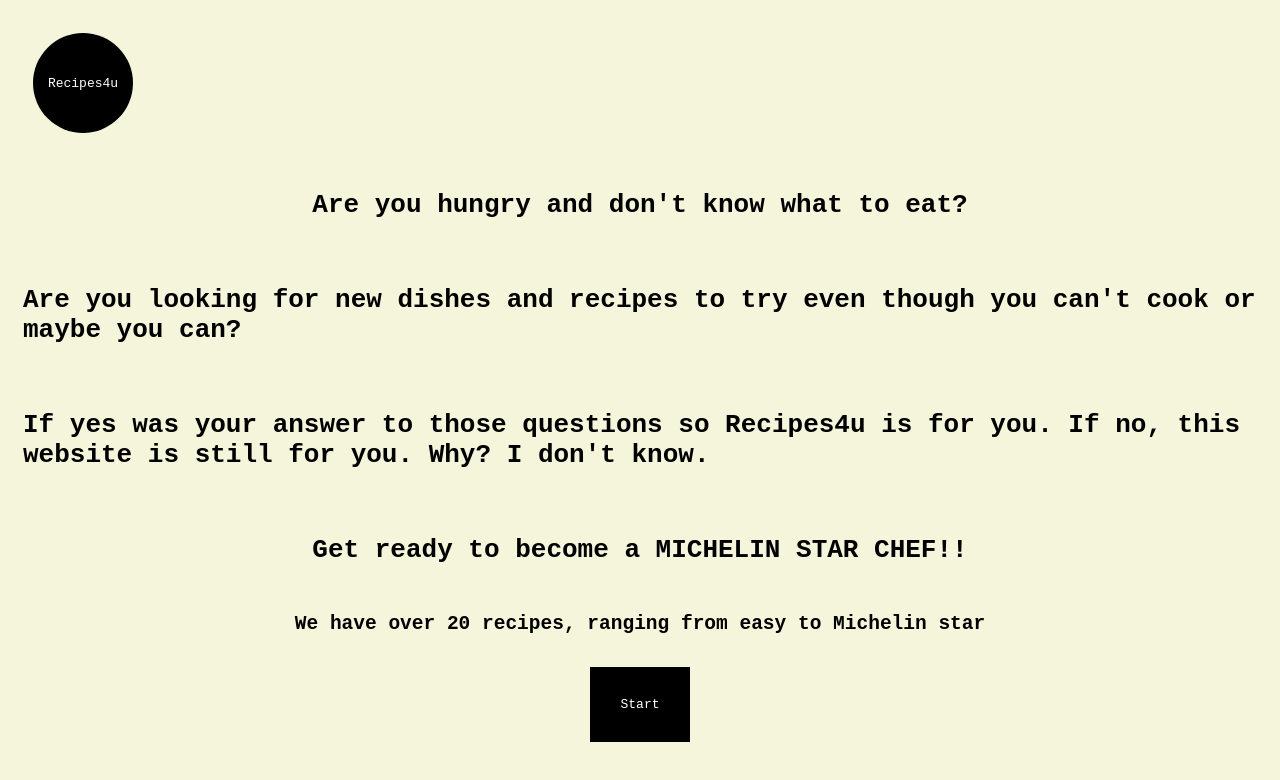
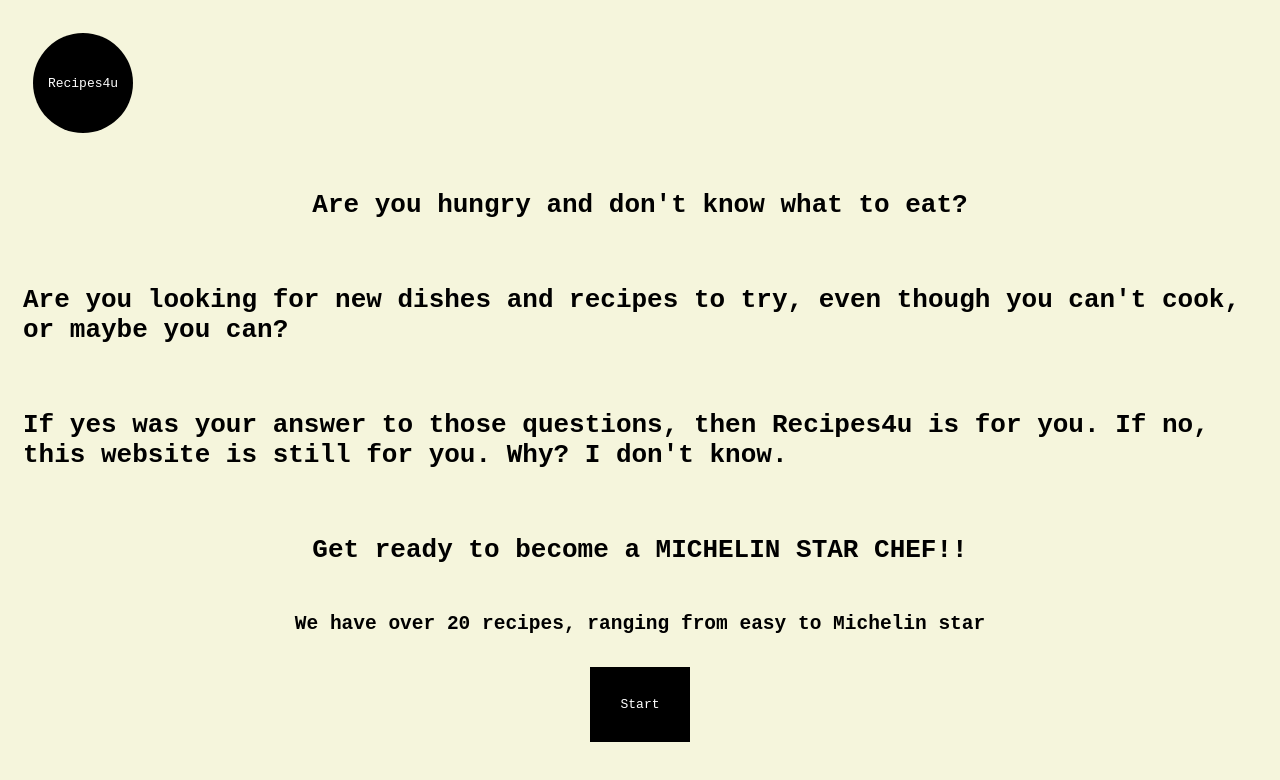
Before and after one commit to auralinn/Macondo-project, a plain HTML site: page index.html in a window 1280 px wide. Drawn offline with Linux system fonts and the light colour scheme.

Commit message:
Refine text content in index.html
Updated text for clarity and punctuation.

```diff
--- a/index.html
+++ b/index.html
@@ -22,11 +22,11 @@
     <main>
       <h1>Are you hungry and don't know what to eat?</h1>
       <h1>
-        Are you looking for new dishes and recipes to try even though you can't
-        cook or maybe you can?
+        Are you looking for new dishes and recipes to try, even though you can't
+        cook, or maybe you can?
       </h1>
       <h1>
-        If yes was your answer to those questions so Recipes4u is for you. If
+        If yes was your answer to those questions, then Recipes4u is for you. If
         no, this website is still for you. Why? I don't know.
       </h1>
       <h1>Get ready to become a MICHELIN STAR CHEF!!</h1>
```
